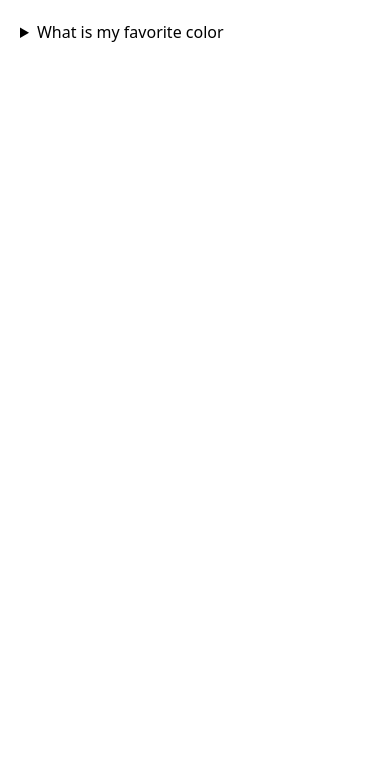
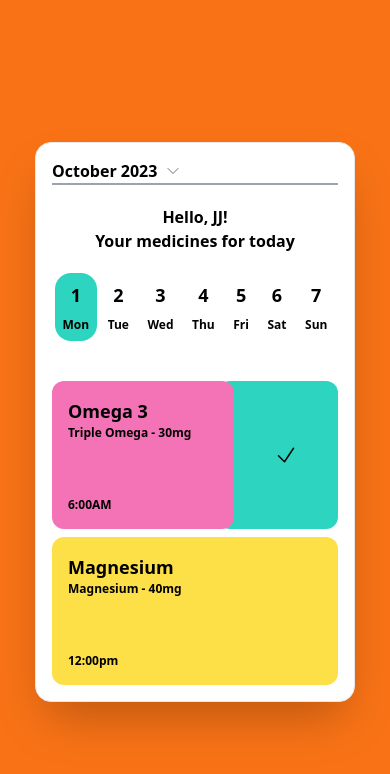
Before and after one commit to jjdevcha/nextjs-carrot-market, a Next.js app: page / in a window 390 px wide. Shown: the top 774 px of the page. Built offline with nearby package versions, Linux system fonts and the light colour scheme.

Commit message:
phone screen design with tailwind

```diff
--- a/src/pages/index.tsx
+++ b/src/pages/index.tsx
@@ -1,14 +1,81 @@
 import type { NextPage } from "next";
 
 const Home: NextPage = () => {
+  const week = ["Mon", "Tue", "Wed", "Thu", "Fri", "Sat", "Sun"];
   return (
-    <div className="flex flex-col space-y-2 p-5">
-      <details className="select-none open:text-white open:bg-green-400">
-        <summary className="cursor-pointer">What is my favorite color</summary>
-        <span className="selection:bg-green-400 selection:text-white">
-          Green
-        </span>
-      </details>
+    <div className="flex justify-center items-center w-full h-screen bg-orange-500">
+      <div className="w-80 flex flex-col border rounded-2xl p-4 bg-white shadow-2xl">
+        <div className="flex">
+          <span className="font-semibold">October 2023</span>
+          <svg
+            className="w-4 text-gray-500 ml-2"
+            fill="none"
+            stroke="currentColor"
+            stroke-width="1.5"
+            viewBox="0 0 24 24"
+            xmlns="http://www.w3.org/2000/svg"
+            aria-hidden="true"
+          >
+            <path
+              stroke-linecap="round"
+              stroke-linejoin="round"
+              d="M19.5 8.25l-7.5 7.5-7.5-7.5"
+            ></path>
+          </svg>
+        </div>
+        <div className="w-full h-0.5 bg-gray-400"></div>
+        <div className="text-center font-semibold my-5">
+          Hello, JJ!
+          <br />
+          Your medicines for today
+        </div>
+        <div className="flex justify-evenly items-center">
+          {[1, 2, 3, 4, 5, 6, 7].map((date, i) => (
+            <div className="flex flex-col gap-2 justify-center items-center first:bg-teal-400 first:rounded-2xl p-2">
+              <span className="font-bold text-lg">{date}</span>
+              <span className="text-xs font-semibold">{week[i]}</span>
+            </div>
+          ))}
+        </div>
+        <div className="flex flex-col mt-10 gap-2">
+          <div className="flex  overflow-hidden">
+            <div className="w-screen relative left-4 -ml-4 flex flex-col justify-between bg-pink-400 rounded-xl p-4">
+              <div className="flex flex-col justify-center items-start">
+                <h1 className="font-bold text-lg">Omega 3</h1>
+                <p className="text-xs font-semibold">Triple Omega - 30mg</p>
+              </div>
+              <span className="mt-14 text-xs font-semibold">6:00AM</span>
+            </div>
+            <div className="flex w-full justify-center items-center text-center bg-teal-400 rounded-xl">
+              <svg
+                className="w-10 pl-4"
+                fill="none"
+                stroke="currentColor"
+                stroke-width="1.5"
+                viewBox="0 0 24 24"
+                xmlns="http://www.w3.org/2000/svg"
+                aria-hidden="true"
+              >
+                <path
+                  stroke-linecap="round"
+                  stroke-linejoin="round"
+                  d="M4.5 12.75l6 6 9-13.5"
+                ></path>
+              </svg>
+            </div>
+          </div>
+
+          <div className="flex">
+            <div className="w-screen flex flex-col justify-between bg-yellow-300 rounded-xl p-4">
+              <div className="flex flex-col justify-center items-start">
+                <h1 className="font-bold text-lg">Magnesium</h1>
+                <p className="text-xs font-semibold">Magnesium - 40mg</p>
+              </div>
+              <span className="mt-14 text-xs font-semibold">12:00pm</span>
+            </div>
+          </div>
+        </div>
+      </div>
     </div>
   );
 };
```
